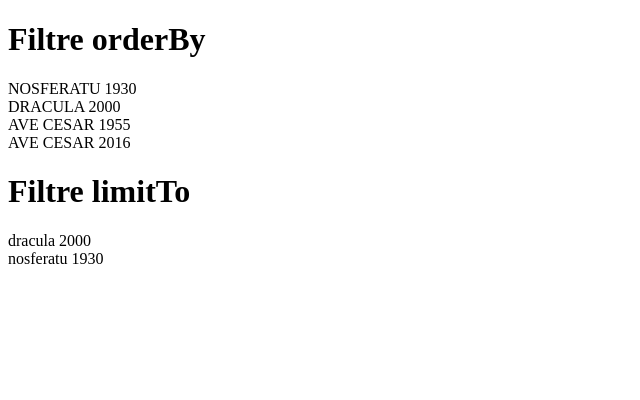
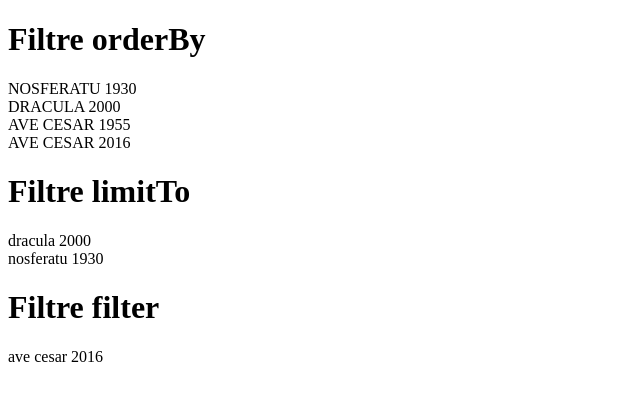
Before and after one commit to quicotte-formation/angular, a plain HTML site: page public_html/filtres.html in a window 1280 px wide. Shown: the whole page, without its empty margins (0-640 px from the left). Drawn offline with nearby package versions, Linux system fonts and the light colour scheme.

Commit message:
Filtres: orderBy, limitTo, filter

```diff
--- a/public_html/filtres.html
+++ b/public_html/filtres.html
@@ -25,5 +25,9 @@
         <div ng-repeat="film in films | limitTo:2">
             {{ film.titre }} {{ film.annee }}
         </div>
+        <h1>Filtre filter</h1>
+        <div ng-repeat="film in films | filter:{titre:'ave', annee:2016}">
+            {{ film.titre }} {{ film.annee }}
+        </div>
     </body>
 </html>
```
